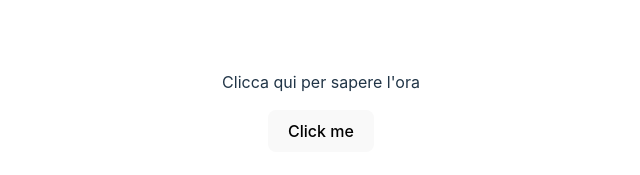
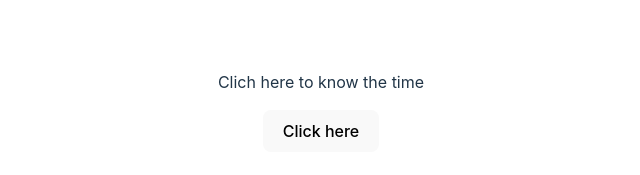
Before and after one commit to Airtcloudia/React, a React (Vite) app: page / in a window 1280 px wide. Shown: the part 297-472 px from the top of the page, without its empty margins (319-959 px from the left). Built offline with nearby package versions, Linux system fonts and the light colour scheme.

Commit message:
add esercizio-28

```diff
--- a/src/Alertclock.jsx
+++ b/src/Alertclock.jsx
@@ -1,15 +1,10 @@
-import { Button } from "./Button";
-const Alertclock = () => {
-  const handleButtonClick = () => {
-    const now = new Date();
-    alert(`Sono le ${now.toLocaleTimeString()}`);
-  };
-
+const AlertClock = ({ onClickHours }) => {
   return (
     <>
-      <p>Clicca qui per sapere l'ora</p>
-      <Button onClick={handleButtonClick} label="Click me" />
+      <p>Clich here to know the time</p>
+      <button onClick={onClickHours}>Click here</button>
     </>
   );
 };
-export default Alertclock;
+
+export default AlertClock;
--- a/src/App.jsx
+++ b/src/App.jsx
@@ -1,12 +1,17 @@
-import reactLogo from "./assets/react.svg";
-import viteLogo from "/vite.svg";
 import "./App.css";
-import Alertclock from "./Alertclock";
+import AlertClock from "./AlertClock";
 
 function App() {
+
+  const handleButtonClick = () => {
+    const now = new Date();
+
+    alert(`Sono le ${now.toLocaleTimeString()}`);
+  };
+
   return (
     <>
-      <Alertclock />
+      <AlertClock onClickHours={handleButtonClick} />
     </>
   );
 }
--- a/src/Button.jsx
+++ /dev/null
@@ -1,3 +0,0 @@
-export function Button ({ label, onClick}){
-return <button onClick = {onClick}>{label}</button>
-}
```
